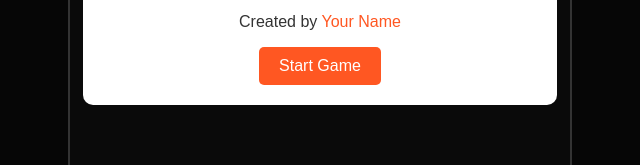
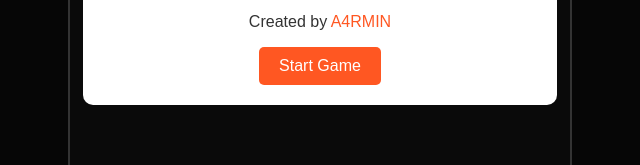
Before and after one commit to A4rmin/Dodge_the_falling_objects, a plain HTML site: page index.html in a window 1280 px wide. Shown: the part 480-645 px from the top of the page, 320-960 px from the left. Drawn offline with Linux system fonts and the light colour scheme.

Commit message:
fix anchors

```diff
--- a/index.html
+++ b/index.html
@@ -20,7 +20,7 @@
                 <li>If you touch any falling object, it's Game Over!</li>
                 <li>Use arrow keys (or swipe left/right on mobile) to move.</li>
             </ul>
-            <p>Created by <a href="https://your-portfolio-link.com" target="_blank">Your Name</a></p>
+            <p>Created by <a href="https://github.com/A4rmin" target="_blank">A4RMIN</a></p>
             <button id="start-game-btn">Start Game</button>
         </div>
     </div>
```
